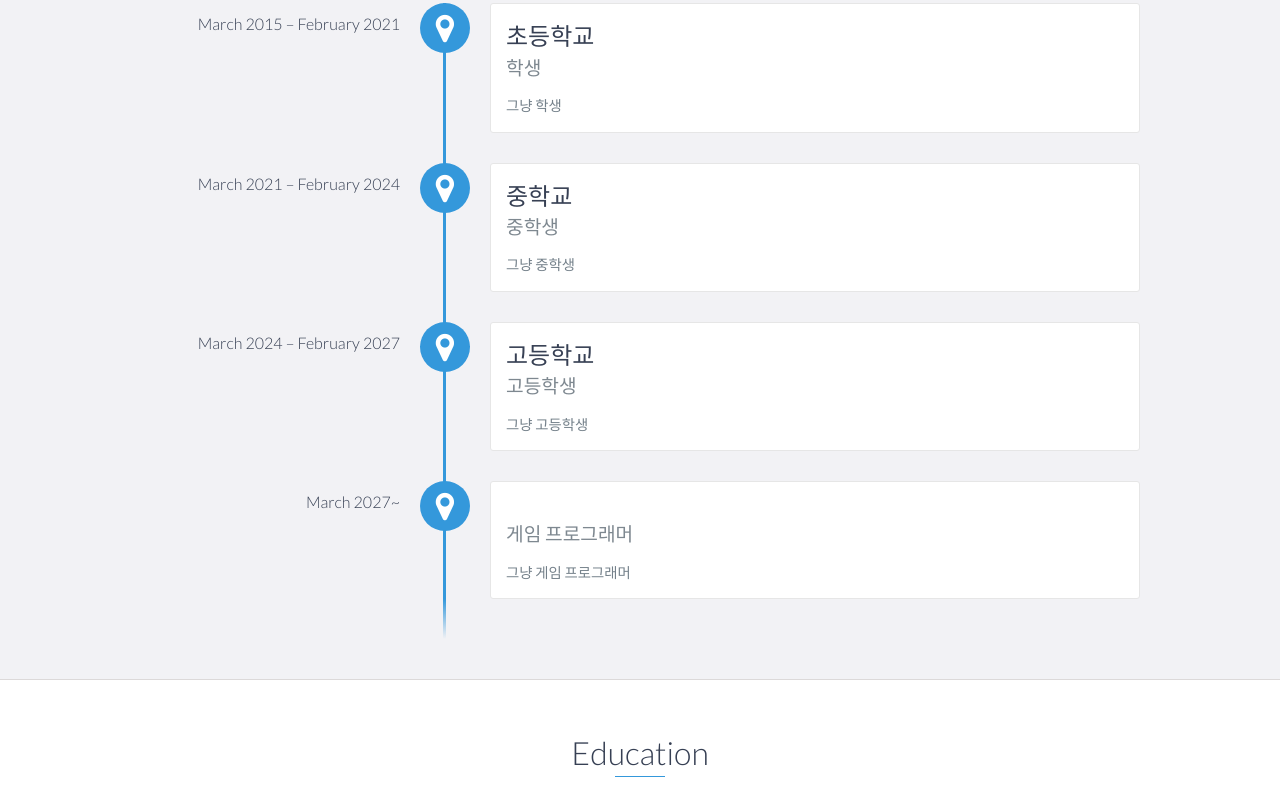
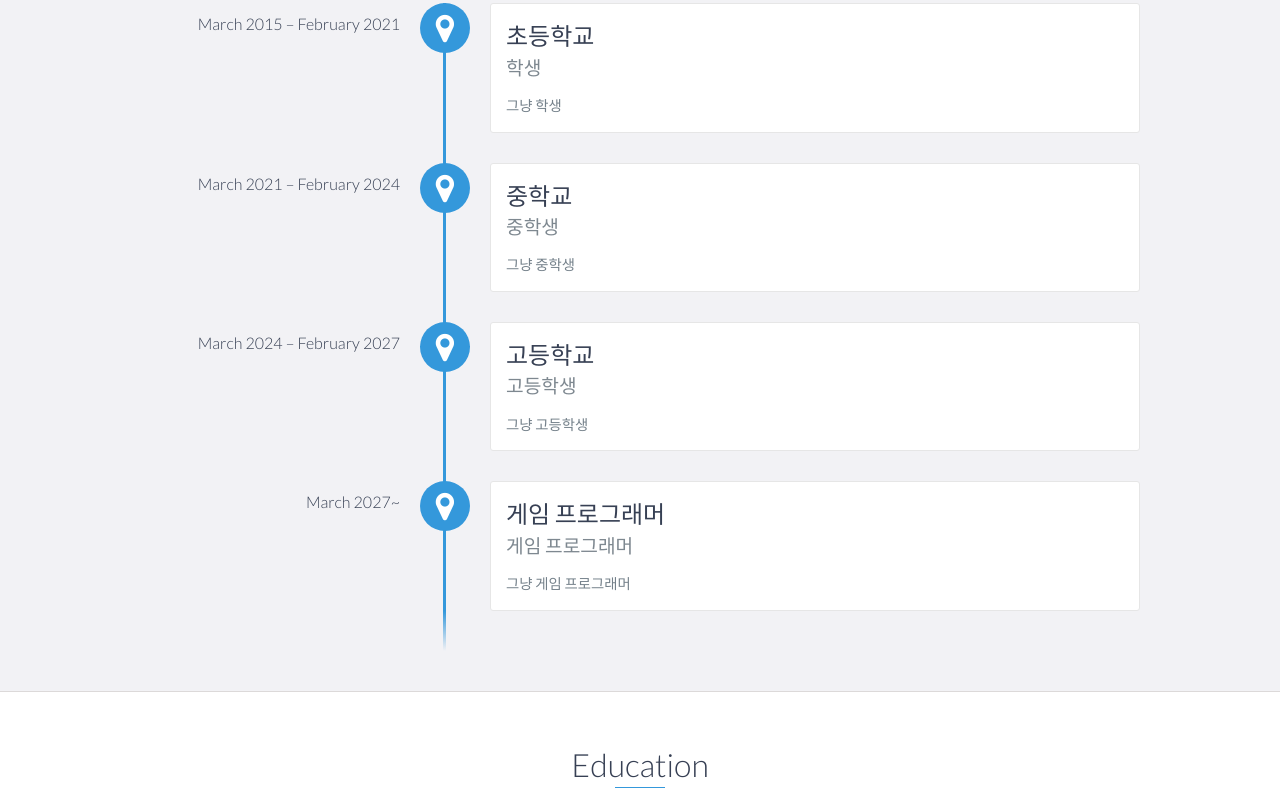
Before and after one commit to jjtMonster/jjtMonster.github.io, a website: page index.html in a window 1280 px wide. Shown: the part 1179-1987 px from the top of the page. Drawn offline with nearby package versions, Linux system fonts and the light colour scheme.

Commit message:
portfolio

```diff
--- a/index.html
+++ b/index.html
@@ -113,7 +113,7 @@
             </div>
 
             <div data-date="March 2027~ ">
-                <h3></h3>
+                <h3>게임 프로그래머</h3>
                 <h4>게임 프로그래머</h4>
                 <p>
                     그냥 게임 프로그래머
```
